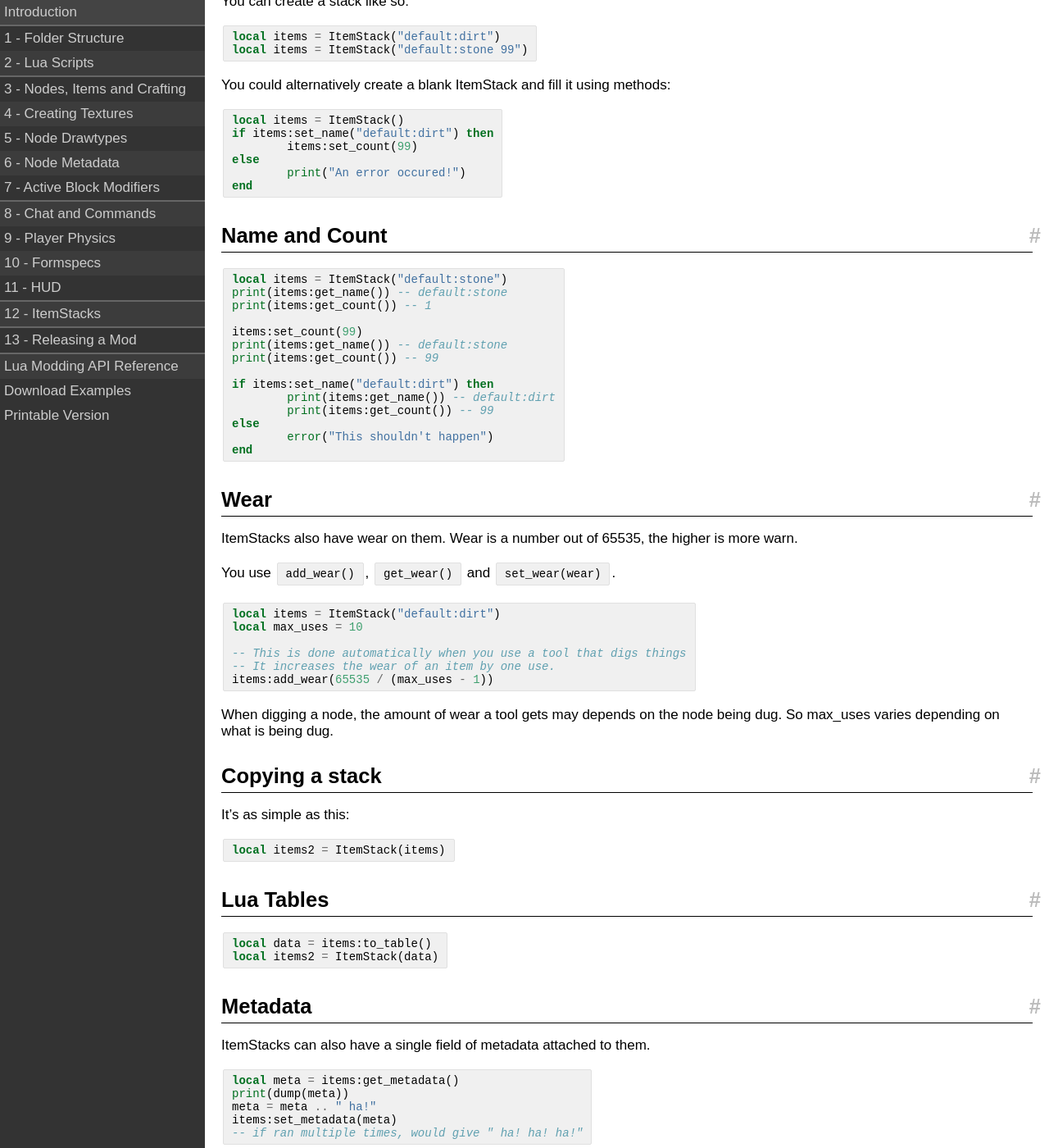
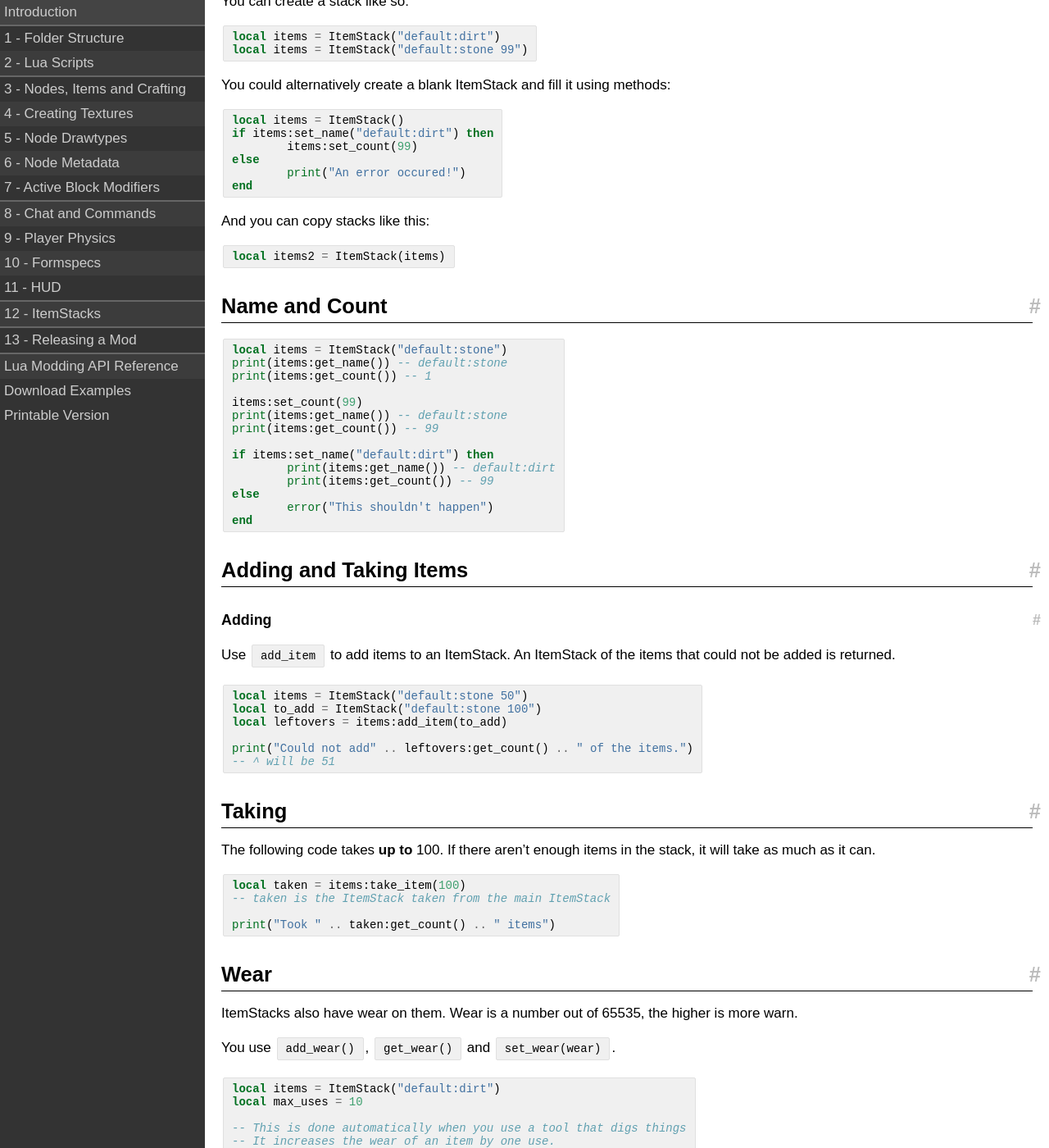
Before and after one commit to rubenwardy/minetest_modding_book, a Jekyll site: the page built from chapters/itemstacks.md, in a window 1280 px wide and 1400 px high, scrolled down 435 px. Shown: the whole window at 82% size. Built offline with Jekyll 4.4.1, drawn with Linux system fonts in a browser that asks for light colours; nearby versions of some CDN libraries; some of the changed text lies outside the part shown.

Commit message:
ItemStacks: Adding and Taking Items

```diff
--- a/chapters/itemstacks.md
+++ b/chapters/itemstacks.md
@@ -10,8 +10,8 @@ In this chapter you will learn how to use ItemStacks.
 
 * Creating ItemStacks
 * Name and Count
+* Adding and Taking Items
 * Wear
-* Copying a stack
 * Lua Tables
 * Metadata
 * More Methods
@@ -39,6 +39,12 @@ else
 end
 {% endhighlight %}
 
+And you can copy stacks like this:
+
+{% highlight lua %}
+local items2 = ItemStack(items)
+{% endhighlight %}
+
 ## Name and Count
 
 {% highlight lua %}
@@ -56,6 +62,34 @@ if items:set_name("default:dirt") then
 else
 	error("This shouldn't happen")
 end
+{% endhighlight %}
+
+## Adding and Taking Items
+
+### Adding
+
+Use `add_item` to add items to an ItemStack.
+An ItemStack of the items that could not be added is returned.
+
+{% highlight lua %}
+local items = ItemStack("default:stone 50")
+local to_add = ItemStack("default:stone 100")
+local leftovers = items:add_item(to_add)
+
+print("Could not add" .. leftovers:get_count() .. " of the items.")
+-- ^ will be 51
+{% endhighlight %}
+
+## Taking
+
+The following code takes **up to** 100.
+If there aren't enough items in the stack, it will take as much as it can.
+
+{% highlight lua %}
+local taken = items:take_item(100)
+-- taken is the ItemStack taken from the main ItemStack
+
+print("Took " .. taken:get_count() .. " items")
 {% endhighlight %}
 
 ## Wear
@@ -76,14 +110,6 @@ items:add_wear(65535 / (max_uses - 1))
 
 When digging a node, the amount of wear a tool gets may depends on the node
 being dug. So max_uses varies depending on what is being dug.
-
-## Copying a stack
-
-It's as simple as this:
-
-{% highlight lua %}
-local items2 = ItemStack(items)
-{% endhighlight %}
 
 ## Lua Tables
 
```
